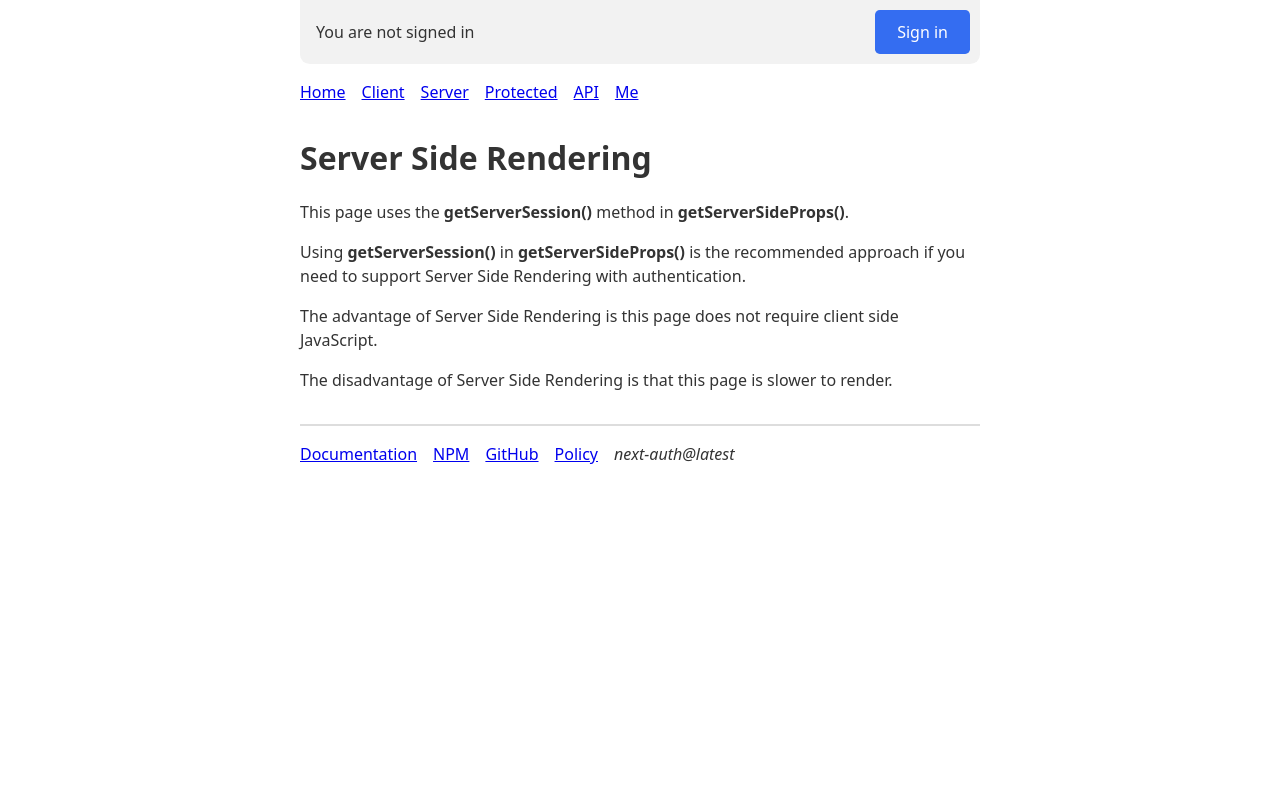
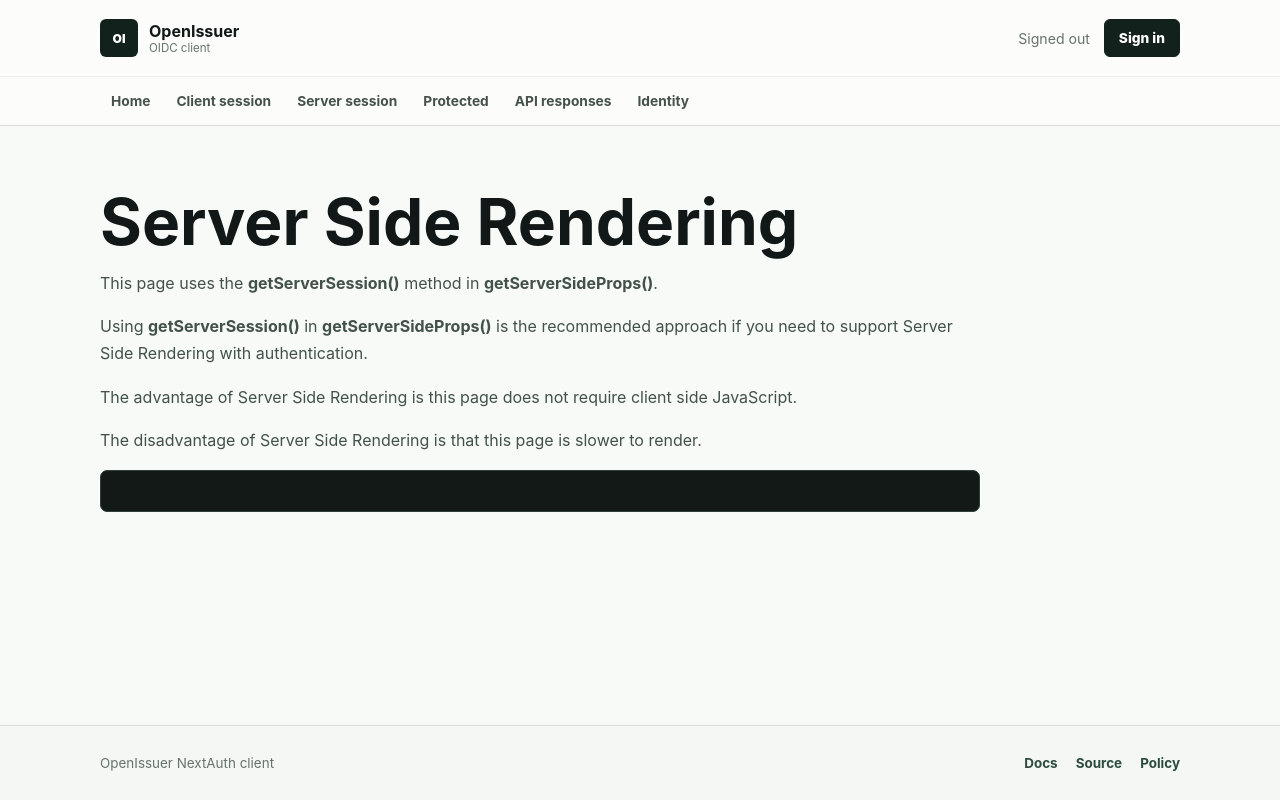
Before and after one commit to sonamsamdupkhangsar/next-auth-example, a Next.js app: page /server in a window 1280 px wide. Built offline with nearby package versions, Linux system fonts and the light colour scheme; no server answers.

Commit message:
redesign the look to match other html pages

```diff
--- a/components/footer.module.css
+++ b/components/footer.module.css
@@ -1,14 +1,37 @@
 .footer {
-  margin-top: 2rem;
+  border-top: 1px solid #d8ded8;
+  background: #f4f7f4;
 }
 
-.navItems {
-  margin-bottom: 1rem;
-  padding: 0;
-  list-style: none;
+.footerInner {
+  width: min(1080px, calc(100% - 40px));
+  min-height: 74px;
+  margin: 0 auto;
+  display: flex;
+  align-items: center;
+  justify-content: space-between;
+  gap: 24px;
+  color: #66736e;
+  font-size: 0.84rem;
 }
 
-.navItem {
-  display: inline-block;
-  margin-right: 1rem;
+.footerInner nav {
+  display: flex;
+  gap: 18px;
 }
+
+.footerInner a {
+  color: #2d4b40;
+  font-weight: 750;
+  text-decoration: none;
+}
+
+@media (max-width: 560px) {
+  .footerInner {
+    width: min(calc(100% - 28px), 1080px);
+    align-items: flex-start;
+    flex-direction: column;
+    padding: 20px 0;
+    gap: 12px;
+  }
+}
--- a/components/footer.tsx
+++ b/components/footer.tsx
@@ -1,28 +1,17 @@
 import Link from "next/link"
 import styles from "./footer.module.css"
-import packageJSON from "../package.json"
 
 export default function Footer() {
   return (
     <footer className={styles.footer}>
-      <hr />
-      <ul className={styles.navItems}>
-        <li className={styles.navItem}>
-          <a href="https://next-auth.js.org">Documentation</a>
-        </li>
-        <li className={styles.navItem}>
-          <a href="https://www.npmjs.com/package/next-auth">NPM</a>
-        </li>
-        <li className={styles.navItem}>
-          <a href="https://github.com/nextauthjs/next-auth-example">GitHub</a>
-        </li>
-        <li className={styles.navItem}>
+      <div className={styles.footerInner}>
+        <span>OpenIssuer NextAuth client</span>
+        <nav aria-label="Supporting links">
+          <a href="https://openissuer.com/docs">Docs</a>
+          <a href="https://github.com/sonamsamdupkhangsar/next-auth-example">Source</a>
           <Link href="/policy">Policy</Link>
-        </li>
-        <li className={styles.navItem}>
-          <em>next-auth@{packageJSON.dependencies["next-auth"]}</em>
-        </li>
-      </ul>
+        </nav>
+      </div>
     </footer>
   )
 }
--- a/components/header.module.css
+++ b/components/header.module.css
@@ -1,92 +1,187 @@
-/* Set min-height to avoid page reflow while session loading */
-.signedInStatus {
-  display: block;
-  min-height: 4rem;
-  width: 100%;
+.header {
+  min-width: 0;
+  border-bottom: 1px solid #d8ded8;
+  background: rgba(252, 253, 250, 0.96);
 }
 
-.loading,
-.loaded {
-  position: relative;
-  top: 0;
-  opacity: 1;
-  overflow: hidden;
-  border-radius: 0 0 0.6rem 0.6rem;
-  padding: 0.6rem 1rem;
-  margin: 0;
-  background-color: rgba(0, 0, 0, 0.05);
-  transition: all 0.2s ease-in;
+.headerInner {
+  width: min(1080px, calc(100% - 40px));
+  min-height: 76px;
+  margin: 0 auto;
+  display: flex;
+  align-items: center;
+  justify-content: space-between;
+  gap: 24px;
+}
+
+.brand {
+  display: inline-flex;
+  align-items: center;
+  gap: 11px;
+  color: #111817;
+  text-decoration: none;
+}
+
+.brandMark {
+  width: 38px;
+  height: 38px;
+  display: grid;
+  place-items: center;
+  border-radius: 6px;
+  background: #13211d;
+  color: #fff;
+  font-size: 0.76rem;
+  font-weight: 900;
+}
+
+.brand > span:last-child {
+  display: grid;
+}
+
+.brand strong {
+  font-size: 1rem;
+}
+
+.brand small {
+  color: #66736e;
+  font-size: 0.72rem;
+}
+
+.sessionStatus {
+  min-height: 42px;
+  display: flex;
+  align-items: center;
+}
+
+.loaded,
+.loading {
+  display: flex;
+  align-items: center;
+  gap: 14px;
 }
 
 .loading {
-  top: -2rem;
-  opacity: 0;
+  opacity: 0.45;
 }
 
-.signedInText,
-.notSignedInText {
-  position: absolute;
-  padding-top: 0.8rem;
-  left: 1rem;
-  right: 6.5rem;
-  white-space: nowrap;
-  text-overflow: ellipsis;
-  overflow: hidden;
-  display: inherit;
-  z-index: 1;
-  line-height: 1.3rem;
+.statusText {
+  color: #66736e;
+  font-size: 0.88rem;
 }
 
-.signedInText {
-  padding-top: 0rem;
-  left: 4.6rem;
+.userIdentity {
+  display: flex;
+  align-items: center;
+  gap: 9px;
+  min-width: 0;
+}
+
+.userIdentity > span:last-child {
+  display: grid;
+  min-width: 0;
+}
+
+.userIdentity small {
+  color: #66736e;
+  font-size: 0.7rem;
+}
+
+.userIdentity strong {
+  max-width: 220px;
+  overflow: hidden;
+  text-overflow: ellipsis;
+  white-space: nowrap;
+  font-size: 0.88rem;
 }
 
 .avatar {
-  border-radius: 2rem;
-  float: left;
-  height: 2.8rem;
-  width: 2.8rem;
-  background-color: white;
+  width: 32px;
+  height: 32px;
+  flex: 0 0 auto;
+  border-radius: 50%;
+  background-color: #eef3ef;
+  background-position: center;
   background-size: cover;
-  background-repeat: no-repeat;
 }
 
 .button,
 .buttonPrimary {
-  float: right;
-  margin-right: -0.4rem;
-  font-weight: 500;
-  border-radius: 0.3rem;
-  cursor: pointer;
-  font-size: 1rem;
-  line-height: 1.4rem;
-  padding: 0.7rem 0.8rem;
-  position: relative;
-  z-index: 10;
-  background-color: transparent;
-  color: #555;
+  min-height: 38px;
+  display: inline-flex;
+  align-items: center;
+  justify-content: center;
+  padding: 0 14px;
+  border: 1px solid #b8c2bd;
+  border-radius: 6px;
+  color: #1b2723;
+  text-decoration: none;
+  font-size: 0.86rem;
+  font-weight: 800;
 }
 
 .buttonPrimary {
-  background-color: #346df1;
-  border-color: #346df1;
+  border-color: #13211d;
+  background: #13211d;
   color: #fff;
-  text-decoration: none;
-  padding: 0.7rem 1.4rem;
 }
 
-.buttonPrimary:hover {
-  box-shadow: inset 0 0 5rem rgba(0, 0, 0, 0.2);
+.navigation {
+  min-width: 0;
+  border-top: 1px solid #edf0ed;
+  overflow-x: auto;
 }
 
 .navItems {
-  margin-bottom: 2rem;
+  width: min(1080px, calc(100% - 40px));
+  min-height: 48px;
+  margin: 0 auto;
   padding: 0;
+  display: flex;
+  align-items: center;
+  gap: 4px;
+  overflow-x: auto;
   list-style: none;
 }
 
-.navItem {
-  display: inline-block;
-  margin-right: 1rem;
+.navItem a {
+  min-height: 34px;
+  display: inline-flex;
+  align-items: center;
+  padding: 0 11px;
+  border-radius: 5px;
+  color: #46514d;
+  text-decoration: none;
+  white-space: nowrap;
+  font-size: 0.86rem;
+  font-weight: 700;
 }
+
+.navItem a:hover {
+  background: #edf4ef;
+  color: #143a2a;
+}
+
+@media (max-width: 680px) {
+  .headerInner {
+    width: min(calc(100% - 28px), 1080px);
+    align-items: flex-start;
+    flex-direction: column;
+    padding: 14px 0;
+    gap: 12px;
+  }
+
+  .sessionStatus,
+  .loaded,
+  .loading {
+    width: 100%;
+  }
+
+  .loaded,
+  .loading {
+    justify-content: space-between;
+  }
+
+  .navItems {
+    width: min(calc(100% - 16px), 1080px);
+  }
+}
--- a/components/header.tsx
+++ b/components/header.tsx
@@ -10,79 +10,81 @@ export default function Header() {
   const loading = status === "loading"
 
   return (
-    <header>
+    <header className={styles.header}>
       <noscript>
         <style>{`.nojs-show { opacity: 1; top: 0; }`}</style>
       </noscript>
-      <div className={styles.signedInStatus}>
-        <p
-          className={`nojs-show ${
-            !session && loading ? styles.loading : styles.loaded
-          }`}
-        >
-          {!session && (
-            <>
-              <span className={styles.notSignedInText}>
-                You are not signed in
+      <div className={styles.headerInner}>
+        <Link href="/" className={styles.brand}>
+          <span className={styles.brandMark}>OI</span>
+          <span>
+            <strong>OpenIssuer</strong>
+            <small>OIDC client</small>
+          </span>
+        </Link>
+        <div className={styles.sessionStatus}>
+          <div className={!session && loading ? styles.loading : styles.loaded}>
+            {!session && !loading && <span className={styles.statusText}>Signed out</span>}
+            {session?.user && (
+              <span className={styles.userIdentity}>
+                {session.user.image && (
+                  <span
+                    style={{ backgroundImage: `url('${session.user.image}')` }}
+                    className={styles.avatar}
+                  />
+                )}
+                <span>
+                  <small>Signed in</small>
+                  <strong>{session.user.name || session.user.email}</strong>
+                </span>
               </span>
+            )}
+            {!session && !loading && (
               <a
-                href={`/api/auth/signin`}
+                href="/api/auth/signin"
                 className={styles.buttonPrimary}
-                onClick={(e) => {
-                  e.preventDefault()
-                  signIn('myauth')
+                onClick={(event) => {
+                  event.preventDefault()
+                  signIn("myauth")
                 }}
               >
                 Sign in
               </a>
-            </>
-          )}
-          {session?.user && (
-            <>
-              {session.user.image && (
-                <span
-                  style={{ backgroundImage: `url('${session.user.image}')` }}
-                  className={styles.avatar}
-                />
-              )}
-              <span className={styles.signedInText}>
-                <small>Signed in as</small>
-                <br />
-                <strong>{session.user.name}</strong>
-              </span>
+            )}
+            {session?.user && (
               <a
-                href={`/api/auth/signout`}
+                href="/api/auth/signout"
                 className={styles.button}
-                onClick={(e) => {
-                  e.preventDefault()
+                onClick={(event) => {
+                  event.preventDefault()
                   signOut()
                 }}
               >
                 Sign out
               </a>
-            </>
-          )}
-        </p>
+            )}
+          </div>
+        </div>
       </div>
-      <nav>
+      <nav className={styles.navigation} aria-label="Client views">
         <ul className={styles.navItems}>
           <li className={styles.navItem}>
             <Link href="/">Home</Link>
           </li>
           <li className={styles.navItem}>
-            <Link href="/client">Client</Link>
+            <Link href="/client">Client session</Link>
           </li>
           <li className={styles.navItem}>
-            <Link href="/server">Server</Link>
+            <Link href="/server">Server session</Link>
           </li>
           <li className={styles.navItem}>
             <Link href="/protected">Protected</Link>
           </li>
           <li className={styles.navItem}>
-            <Link href="/api-example">API</Link>
+            <Link href="/api-example">API responses</Link>
           </li>
           <li className={styles.navItem}>
-            <Link href="/me">Me</Link>
+            <Link href="/me">Identity</Link>
           </li>
         </ul>
       </nav>
--- a/components/layout.tsx
+++ b/components/layout.tsx
@@ -4,10 +4,12 @@ import type { ReactNode } from "react"
 
 export default function Layout({ children }: { children: ReactNode }) {
   return (
-    <>
+    <div className="appShell">
       <Header />
-      <main>{children}</main>
+      <main className="appMain">
+        <div className="pageSurface">{children}</div>
+      </main>
       <Footer />
-    </>
+    </div>
   )
 }
--- a/pages/server.tsx
+++ b/pages/server.tsx
@@ -28,7 +28,7 @@ export default function ServerSidePage({ session }: { session: Session }) {
         The disadvantage of Server Side Rendering is that this page is slower to
         render.
       </p>
-      <pre>{JSON.stringify(session, null, 2)}</pre>
+      <pre className="codePanel">{JSON.stringify(session, null, 2)}</pre>
     </Layout>
   )
 }
--- a/pages/styles.css
+++ b/pages/styles.css
@@ -1,32 +1,209 @@
-body {
-  font-family: ui-sans-serif, system-ui, -apple-system, BlinkMacSystemFont,
-    "Segoe UI", Roboto, "Helvetica Neue", Arial, "Noto Sans", sans-serif,
-    "Apple Color Emoji", "Segoe UI Emoji", "Segoe UI Symbol", "Noto Color Emoji";
-  padding: 0 1rem 1rem 1rem;
-  max-width: 680px;
-  margin: 0 auto;
-  background: #fff;
-  color: #333;
+:root {
+  color-scheme: light;
+  font-family: Inter, ui-sans-serif, system-ui, -apple-system, BlinkMacSystemFont,
+    "Segoe UI", sans-serif;
+  background: #f7faf7;
+  color: #111817;
 }
 
-li,
-p {
-  line-height: 1.5rem;
+* {
+  box-sizing: border-box;
+}
+
+html,
+body,
+#__next {
+  min-height: 100%;
+  margin: 0;
+}
+
+body {
+  background: #f7faf7;
 }
 
 a {
-  font-weight: 500;
+  color: #17613f;
 }
 
-hr {
-  border: 1px solid #ddd;
+.appShell {
+  min-height: 100vh;
+  min-width: 0;
+  display: grid;
+  grid-template-rows: auto 1fr auto;
+}
+
+.appMain {
+  width: min(1080px, calc(100% - 40px));
+  margin: 0 auto;
+  padding: 64px 0 88px;
+}
+
+.pageSurface {
+  width: 100%;
+  min-width: 0;
+  max-width: 880px;
+}
+
+.pageSurface h1 {
+  max-width: 820px;
+  margin: 0;
+  color: #111817;
+  font-size: clamp(2.35rem, 5vw, 4.6rem);
+  line-height: 1;
+  letter-spacing: 0;
+  overflow-wrap: anywhere;
+}
+
+.pageSurface h2 {
+  margin: 42px 0 12px;
+  color: #17211e;
+  font-size: 1.35rem;
+  letter-spacing: 0;
+}
+
+.pageSurface p,
+.pageSurface li {
+  color: #43514c;
+  font-size: 1rem;
+  line-height: 1.7;
+}
+
+.pageLead {
+  max-width: 720px;
+  margin: 22px 0 0;
+  font-size: 1.12rem !important;
+}
+
+.eyebrow {
+  margin: 0 0 14px !important;
+  color: #2d6a4f !important;
+  font-size: 0.76rem !important;
+  font-weight: 850;
+  letter-spacing: 0.12em;
+  text-transform: uppercase;
+}
+
+.featureGrid {
+  display: grid;
+  grid-template-columns: repeat(2, minmax(0, 1fr));
+  gap: 14px;
+  margin-top: 38px;
+}
+
+.featureItem {
+  min-height: 132px;
+  display: flex;
+  flex-direction: column;
+  justify-content: space-between;
+  padding: 20px;
+  border: 1px solid #d8ded8;
+  border-radius: 8px;
+  background: #fffef9;
+  color: #111817;
+  text-decoration: none;
+}
+
+.featureItem strong {
+  color: #143a2a;
+  font-size: 1.04rem;
+}
+
+.featureItem span {
+  color: #66736e;
+  line-height: 1.5;
+}
+
+.identityList {
+  display: grid;
+  grid-template-columns: minmax(110px, 0.35fr) minmax(0, 1.65fr);
+  margin: 34px 0 0;
+  border-top: 1px solid #d8ded8;
+}
+
+.identityList dt,
+.identityList dd {
+  margin: 0;
+  padding: 14px 0;
+  border-bottom: 1px solid #d8ded8;
+  overflow-wrap: anywhere;
+  line-height: 1.5;
+}
+
+.identityList dt {
+  color: #66736e;
+  font-weight: 800;
+}
+
+.codePanel {
+  max-width: 100%;
+  padding: 20px;
+  overflow: auto;
+  border: 1px solid #31413c;
+  border-radius: 7px;
+  background: #121917;
+  color: #cce8d5;
+  font-size: 0.88rem;
+  line-height: 1.6;
+}
+
+.responseSection {
+  margin-top: 34px;
+  padding-top: 28px;
+  border-top: 1px solid #d8ded8;
+}
+
+.responseSection h2 {
+  margin-top: 0;
+}
+
+.responseSection > code {
+  display: block;
+  margin-bottom: 12px;
+  color: #17613f;
+  overflow-wrap: anywhere;
 }
 
 iframe {
-  background: #ccc;
-  border: 1px solid #ccc;
-  height: 10rem;
   width: 100%;
-  border-radius: 0.5rem;
-  filter: invert(1);
+  min-height: 220px;
+  border: 1px solid #31413c;
+  border-radius: 7px;
+  background: #121917;
 }
+
+.notice {
+  padding: 28px;
+  border: 1px solid #d8ded8;
+  border-radius: 8px;
+  background: #fffef9;
+}
+
+.noticeError {
+  border-left: 4px solid #a33b2b;
+}
+
+@media (max-width: 680px) {
+  .appMain {
+    width: min(100% - 28px, 1080px);
+    padding: 44px 0 64px;
+  }
+
+  .pageSurface h1 {
+    font-size: 2.2rem;
+    line-height: 1.04;
+  }
+
+  .featureGrid,
+  .identityList {
+    grid-template-columns: 1fr;
+  }
+
+  .identityList dt {
+    padding-bottom: 4px;
+    border-bottom: 0;
+  }
+
+  .identityList dd {
+    padding-top: 4px;
+  }
+}
```
Also changed, not shown: components/access-denied.tsx (+4 -3 lines), pages/api-example.tsx (+13 -11 lines), pages/index.tsx (+24 -9 lines), pages/me.tsx (+5 -4 lines), 1 other file (tests, documents, lock files or other folders).
